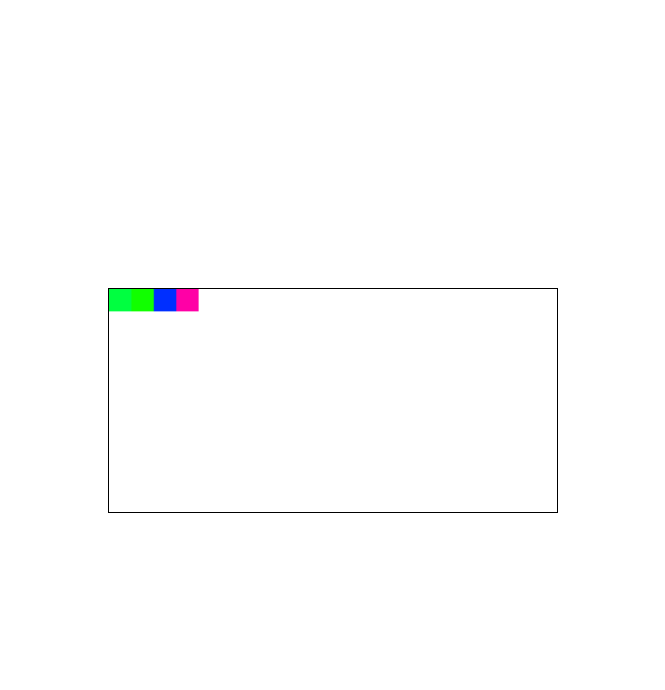
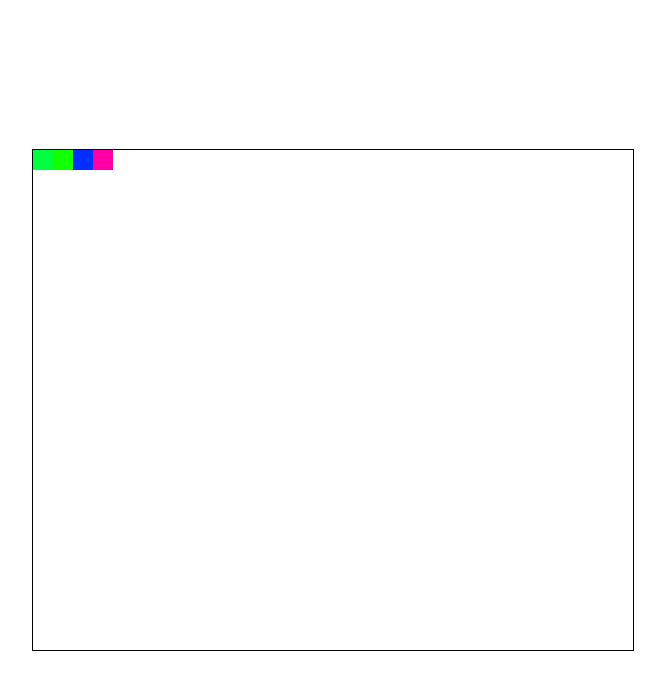
Before and after one commit to klxcoder/snake-game-vitejs, a React (Vite) app: page / in a window 1280 px wide. Shown: the top 690 px of the page, without its empty margins (307-972 px from the left). Built offline with nearby package versions, Linux system fonts and the light colour scheme.

Commit message:
set width and height directly on canvas, not css

```diff
--- a/src/App.tsx
+++ b/src/App.tsx
@@ -6,7 +6,7 @@ import { Board } from './models/Board'
 import { RowCol } from './models/RowCol'
 import { getRandomHSLColor } from './utils/utils'
 
-const CELL_SIZE = 15
+const CELL_SIZE = 20
 
 function App() {
   const canvasRef = useRef<HTMLCanvasElement>(null)
@@ -18,7 +18,7 @@ function App() {
       )),
     })
     const board = new Board({
-      size: new RowCol({ row: 15, col: 30 })
+      size: new RowCol({ row: 25, col: 30 })
     })
     return new Game({ snake, board })
   }, [])
@@ -33,24 +33,23 @@ function App() {
         ctx.fillRect(b.col * CELL_SIZE, b.row * CELL_SIZE, CELL_SIZE, CELL_SIZE);
         console.log('will draw', b)
       })
-      ctx.fill()
+      game.snake.tick()
     }, 100)
 
     return () => clearTimeout(timeout)
   }, [
     game.board.size.col,
     game.board.size.row,
-    game.snake.body
+    game.snake.body,
+    game.snake,
   ])
 
   return (
     <div className={styles.app}>
       <canvas
         className={styles.canvas}
-        style={{
-          width: game.board.size.col * CELL_SIZE,
-          height: game.board.size.row * CELL_SIZE,
-        }}
+        width={game.board.size.col * CELL_SIZE}
+        height={game.board.size.row * CELL_SIZE}
         ref={canvasRef}
       >
       </canvas>
--- a/src/models/Snake.ts
+++ b/src/models/Snake.ts
@@ -8,7 +8,7 @@ export class Snake {
    * head: body.at(-1)
    * tail: body[0]
    */
-  private body: RowCol[]
+  public body: RowCol[]
 
   /**
    * - The direction of the snake.
```
